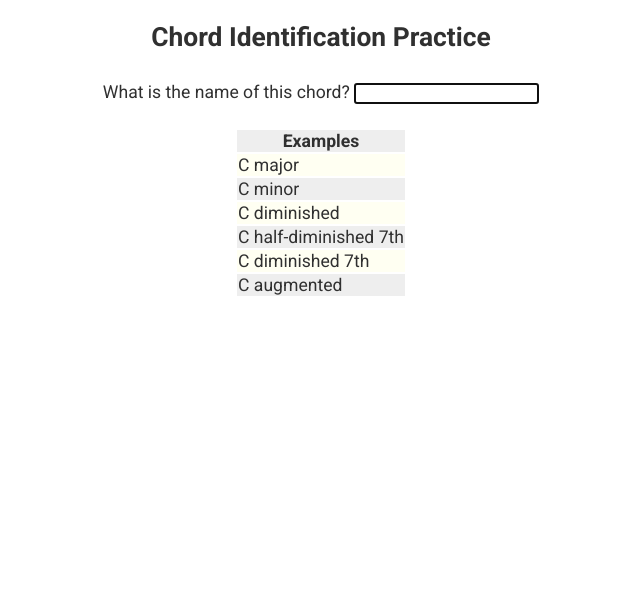
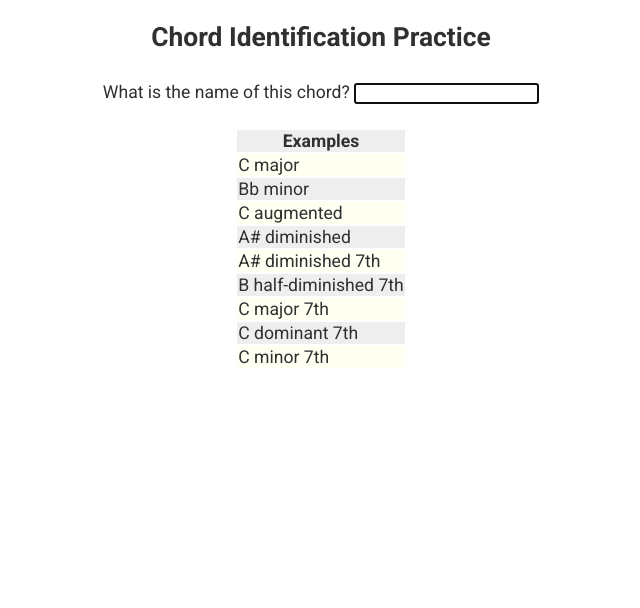
Before and after one commit to danchurlian/Music-Practice-Site, a Flask app: template templates/chord_page.html in a window 1280 px wide. Shown: the part 64-672 px from the top of the page, without its empty margins (319-959 px from the left). Run offline with Flask 3, Linux system fonts and the light colour scheme; the template is opened without the code that fills it, so the values that code supplies are empty; parts of the project's set-up code (start-up, migrations or seed data) failed here and were passed over.

Commit message:
Add support for major 7th, minor 7th, and dominant 7th chords

```diff
--- a/app.py
+++ b/app.py
@@ -329,17 +329,17 @@ def chord_page():
             feedback += f" The correct answer was \"{current_chord_answer}\""
 
     possible_chords: dict = {
-        ("C", "flat"): ["major", "augmented"],
-        ("C", "sharp"): ["major", "minor", "diminished", "diminished 7th", "half-diminished 7th"],
-        ("D", "flat"): ["major", "augmented"],
-        ("D", "sharp"): ["minor", "diminished", "diminished 7th", "half-diminished 7th"],
-        ("E", "flat"): ["major", "minor", "augmented", "diminished"],
+        ("C", "flat"): ["major", "major 7th", "dominant 7th", "augmented"],
+        ("C", "sharp"): ["major", "major 7th", "dominant 7th", "minor", "minor 7th", "diminished", "diminished 7th", "half-diminished 7th"],
+        ("D", "flat"): ["major", "major 7th", "dominant 7th", "augmented"],
+        ("D", "sharp"): ["minor", "minor 7th", "diminished", "diminished 7th", "half-diminished 7th"],
+        ("E", "flat"): ["major", "major 7th", "dominant 7th", "minor", "augmented", "diminished"],
         ("E", "sharp"): ["diminished", "diminished 7th", "half-diminished 7th"],
         ("F", "flat"): ["augmented"],
-        ("G", "flat"): ["major", "augmented"],
-        ("G", "sharp"): ["minor", "diminished", "diminished 7th", "half-diminished 7th"],
-        ("A", "flat"): ["major", "minor", "augmented"],
-        ("A", "sharp"): ["minor", "diminished", "diminished 7th", "half-diminished 7th"],
+        ("G", "flat"): ["major", "major 7th", "dominant 7th", "augmented"],
+        ("G", "sharp"): ["minor", "minor 7th", "diminished", "diminished 7th", "half-diminished 7th"],
+        ("A", "flat"): ["major", "major 7th", "dominant 7th", "minor", "minor 7th",  "augmented"],
+        ("A", "sharp"): ["minor", "minor 7th", "diminished", "diminished 7th", "half-diminished 7th"],
         ("B", "sharp"): ["diminished", "diminished 7th", "half-diminished 7th"],
     }
 
@@ -350,6 +350,9 @@ def chord_page():
         "diminished": [3, 3],
         "diminished 7th": [3, 3, 3],
         "half-diminished 7th": [3, 3, 4],
+        "major 7th": [4, 3, 4],
+        "dominant 7th": [4, 3, 3],
+        "minor 7th": [3, 4, 3],
     }
     random_letter: str = chr(64 + random.randint(1, 7))
     random_accidental: int = random.choice(["flat", "sharp", None])
--- a/templates/chord_page.html
+++ b/templates/chord_page.html
@@ -10,11 +10,15 @@
         <table>
             <tr><th>Examples</th></tr>
             <tr><td>C major</td></tr>
-            <tr><td>C minor</td></tr>
-            <tr><td>C diminished</td></tr>
-            <tr><td>C half-diminished 7th</td></tr>
-            <tr><td>C diminished 7th</td></tr>
+            <tr><td>Bb minor</td></tr>
             <tr><td>C augmented</td></tr>
+            <tr><td>A# diminished</td></tr>
+            <tr><td>A# diminished 7th</td></tr>
+            <tr><td>B half-diminished 7th</td></tr>
+            <tr><td>C major 7th</td></tr>
+            <tr><td>C dominant 7th</td></tr>
+            <tr><td>C minor 7th</td></tr>
+
         </table>
         <!-- <div>This is a {{ answer }}</div> -->
         <section style="width:50%">
```
